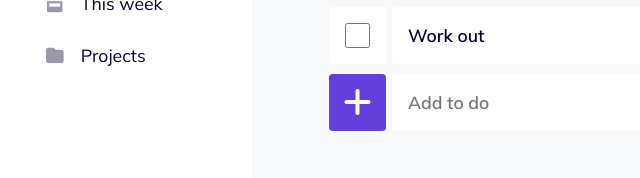
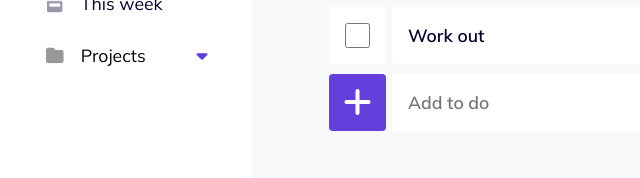
Before and after one commit to danxschz/to-do-list, a website built with webpack: page src/index.html in a window 1280 px wide. Shown: the part 268-446 px from the top of the page, 0-640 px from the left. Built offline with nearby package versions, Linux system fonts and the light colour scheme.

Commit message:
Include dropdown for projects

```diff
--- a/src/index.html
+++ b/src/index.html
@@ -16,7 +16,10 @@
       <li><i class="fa-solid fa-house-user"></i>Home</li>
       <li><i class="fa-solid fa-calendar-day"></i>Today</li>
       <li><i class="fa-solid fa-calendar-week"></i>This week</li>
-      <li><i class="fa-solid fa-folder"></i>Projects</li>
+      <button class="dropdown-btn">
+        <div class="dropdown-btn__left"><i class="fa-solid fa-folder"></i>Projects</div>
+        <i class="fa-solid fa-caret-down"></i>
+      </button>
     </ul>
     <a href="https://github.com/danxschz" target="_blank"><i class="fa-brands fa-github"></i></a>
   </div>
--- a/src/index.js
+++ b/src/index.js
@@ -19,4 +19,48 @@ domManipulation.displayList(home);
 domManipulation.setAddToDo(home);
 domManipulation.setToDoEvents(home);
 
+// Multiple projects
+const testproject = Project('Test');
+const testproject2 = Project('Test2');
+let projects = [testproject, testproject2];
+
+const displayProjects = () => {
+  let dropdown = document.createElement('div');
+  dropdown.classList.add('dropdown');
+
+  for (let project of projects) {
+    let listItem = document.createElement('li');
+
+    let icon = document.createElement('i');
+    icon.setAttribute('class', 'fa-solid fa-folder');
+    listItem.appendChild(icon);
+
+    let projectName = document.createElement('div');
+    projectName.textContent = project.name;
+    listItem.appendChild(projectName);
+
+    dropdown.appendChild(listItem);
+  }
+
+  let sidebarList = document.querySelector('.sidebar ul');
+  sidebarList.appendChild(dropdown);
+}
+
+const toggleDropdown = () => {
+  let dropdownBtn = document.querySelector('.dropdown-btn');
+
+  dropdownBtn.addEventListener('click', () => {
+    dropdownBtn.classList.toggle('dropdown-btn_active');
+    let dropdownContent = document.querySelector('.dropdown');
+    if (dropdownContent.style.display === 'block') {
+      dropdownContent.style.display = 'none';
+    } else {
+      dropdownContent.style.display = 'block';
+    }
+  });
+}
+
+displayProjects();
+toggleDropdown();
+
 export default ToDo;
--- a/src/style.scss
+++ b/src/style.scss
@@ -70,23 +70,60 @@ body {
   font-weight: 700;
 }
 
-.sidebar li {
+.sidebar li, .dropdown-btn {
   display: grid;
-  grid-template-columns: 20px auto;
+  align-items: center;
   justify-content: start;
-  align-items: center;
   gap: 16px;
   border-radius: 4px;
-  padding: 16px 5vw 16px 1.5vw;
   cursor: pointer;
+
+  i {
+    justify-self: center;
+    opacity: 0.4;
+  }
 
   &:hover {
     background: rgba(100, 63, 219, 0.2);
   }
+}
 
-  i {
-    justify-self: center;
-    opacity: 0.4;
+.sidebar li {
+  grid-template-columns: 20px auto;
+  padding: 16px 5vw 16px 1.5vw;
+}
+
+.dropdown-btn {
+  grid-template-columns: auto auto;
+  justify-content: space-between;
+  padding: 16px 1.5vw;
+  border: none;
+  background: white;
+
+  .fa-caret-down {
+    justify-self: end;
+    color: $accent-color;
+    opacity: 1;
+  }
+}
+
+.dropdown-btn__left {
+  display: grid;
+  grid-template-columns: 20px auto;
+  align-items: center;
+  justify-content: start;
+  gap: 16px;
+}
+
+.dropdown-btn_active {
+  background: rgba(100, 63, 219, 0.2);
+}
+
+.dropdown {
+  display: none;
+
+  li:hover {
+    background: rgba(100, 63, 219, 0.1);
   }
 }
 
```
